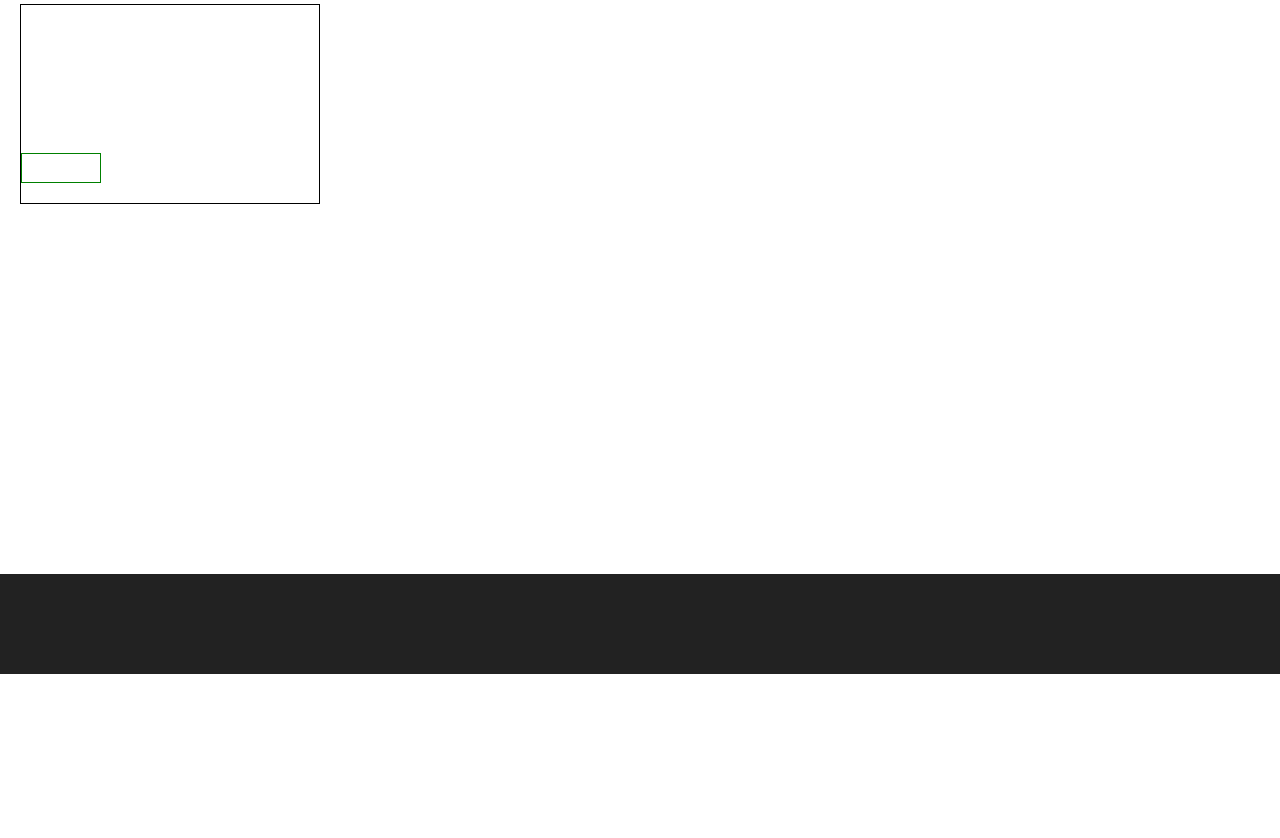
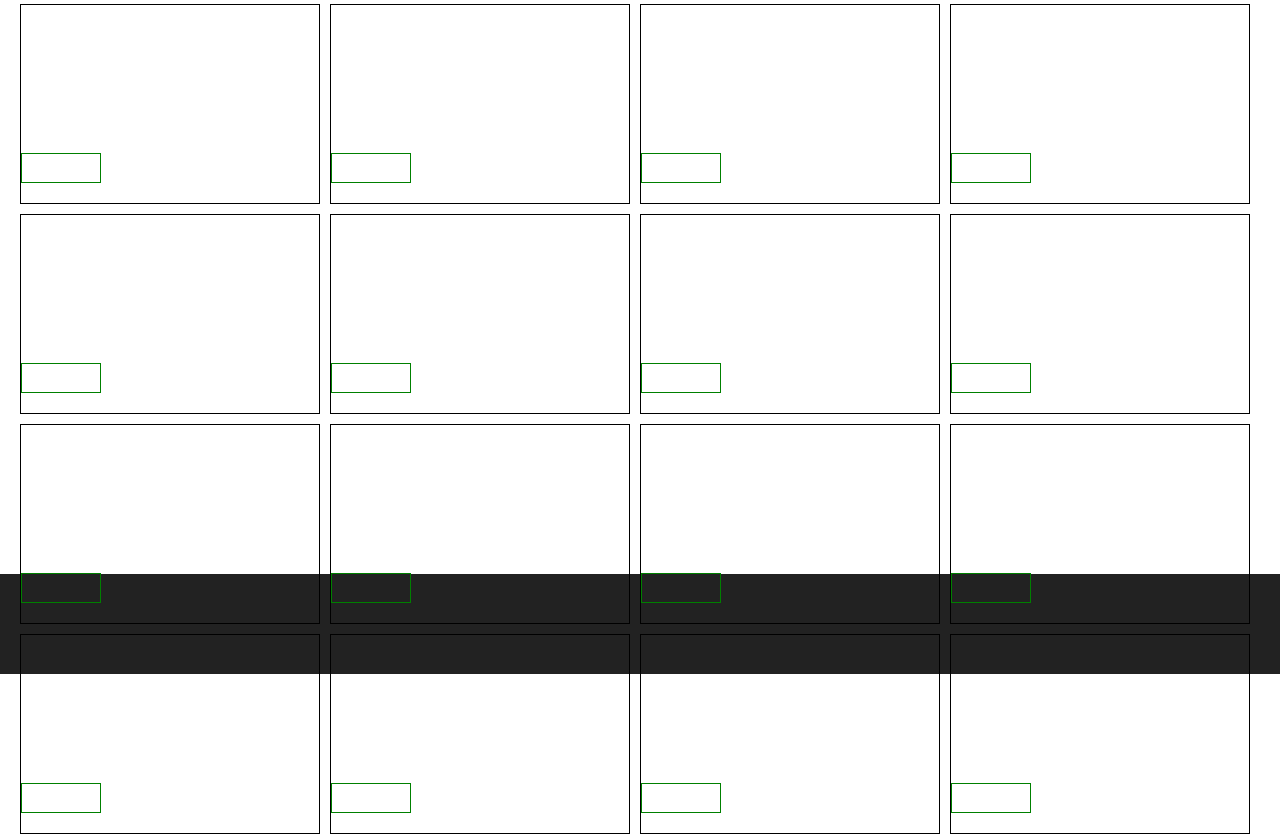
Before and after one commit to Prico3/html-css-zoom, a plain HTML site: page index.html in a window 1280 px wide. Shown: the part 226-1064 px from the top of the page. Before the commit the page ends 900 px from the top, so only its background shows below. Drawn offline with Linux system fonts and the light colour scheme.

Commit message:
aggiunti user

```diff
--- a/index.html
+++ b/index.html
@@ -19,18 +19,87 @@
 
                     <div class="row">
                         <div class="col flex">
+
                             <div class="user">
                                 <div class="user-name"></div>
                             </div>
+
                             <div class="user">
                                 <div class="user-name"></div>
                             </div>
+
                             <div class="user">
                                 <div class="user-name"></div>
                             </div>
+
                             <div class="user">
                                 <div class="user-name"></div>
                             </div>
+
+                            <div class="user">
+                                <div class="user-name"></div>
+                            </div>
+
+                            <div class="user">
+                                <div class="user-name"></div>
+                            </div>
+
+                            <div class="user">
+                                <div class="user-name"></div>
+                            </div>
+
+                            <div class="user">
+                                <div class="user-name"></div>
+                            </div>
+
+                            <div class="user">
+                                <div class="user-name"></div>
+                            </div>
+
+                            <div class="user">
+                                <div class="user-name"></div>
+                            </div>
+
+                            <div class="user">
+                                <div class="user-name"></div>
+                            </div>
+
+                            <div class="user">
+                                <div class="user-name"></div>
+                            </div>
+
+                            <div class="user">
+                                <div class="user-name"></div>
+                            </div>
+
+                            <div class="user">
+                                <div class="user-name"></div>
+                            </div>
+
+                            <div class="user">
+                                <div class="user-name"></div>
+                            </div>
+
+                            <div class="user">
+                                <div class="user-name"></div>
+                            </div>
+
+                            <div class="user">
+                                <div class="user-name"></div>
+                            </div>
+
+                            <div class="user">
+                                <div class="user-name"></div>
+                            </div>
+
+                            <div class="user">
+                                <div class="user-name"></div>
+                            </div>
+
+                            <div class="user">
+                                <div class="user-name"></div>
+                            </div>
+
                             <div class="user">
                                 <div class="user-name"></div>
                             </div>
@@ -47,7 +116,11 @@
 
         <!-- TOOLBAR -->
 
-            <div class="toolbar"></div>
+            <div class="toolbar">
+                <div class="left-toolbar"></div>
+                <div class="middle-toolbar"></div>
+
+            </div>
 
         <!-- /TOOLBAR -->
 
```
